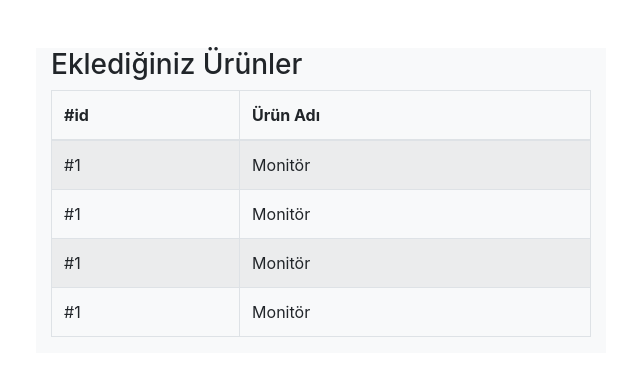
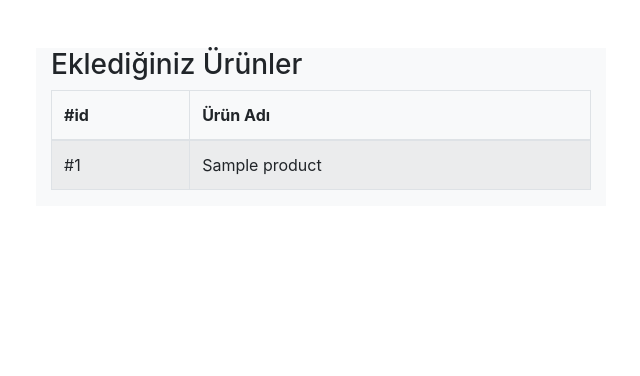
Before and after one commit to kemalsavci/multi_sessions, a CodeIgniter app: the page made by application/views/homepage_v.php in a window 1280 px wide. Shown: the part 54-430 px from the top of the page, without its empty margins (319-959 px from the left). Run offline with CodeIgniter, Linux system fonts and the light colour scheme; tables that the repository leaves empty hold one stand-in row (values such as "Sample post"); the template is opened without the code that fills it: most values are stand-ins (such as "Sample title", 1, 10 or a date in 2020); data that the repository does not hold is empty.

Commit message:
kullanıcılara ait verilerin getirilmesi

```diff
--- a/application/views/homepage_v.php
+++ b/application/views/homepage_v.php
@@ -35,22 +35,12 @@
                     <th>Ürün Adı</th>
                 </thead>
                 <tbody>
-                    <tr>
-                        <td>#1</td>
-                        <td>Monitör</td>
-                    </tr>
-                    <tr>
-                        <td>#1</td>
-                        <td>Monitör</td>
-                    </tr>
-                    <tr>
-                        <td>#1</td>
-                        <td>Monitör</td>
-                    </tr>
-                    <tr>
-                        <td>#1</td>
-                        <td>Monitör</td>
-                    </tr>
+                    <?php  foreach ($products as $product) { ?>
+                        <tr>
+                            <td>#<?php echo $product->id ?></td>
+                            <td><?php echo $product->product_name ?></td>
+                        </tr>
+                    <?php } ?>
                 </tbody>
             </table>
         </div>
```
Also changed, not shown: application/controllers/Home.php (+9 -0 lines), application/models/User_product_model.php (added, +11 -0 lines).
